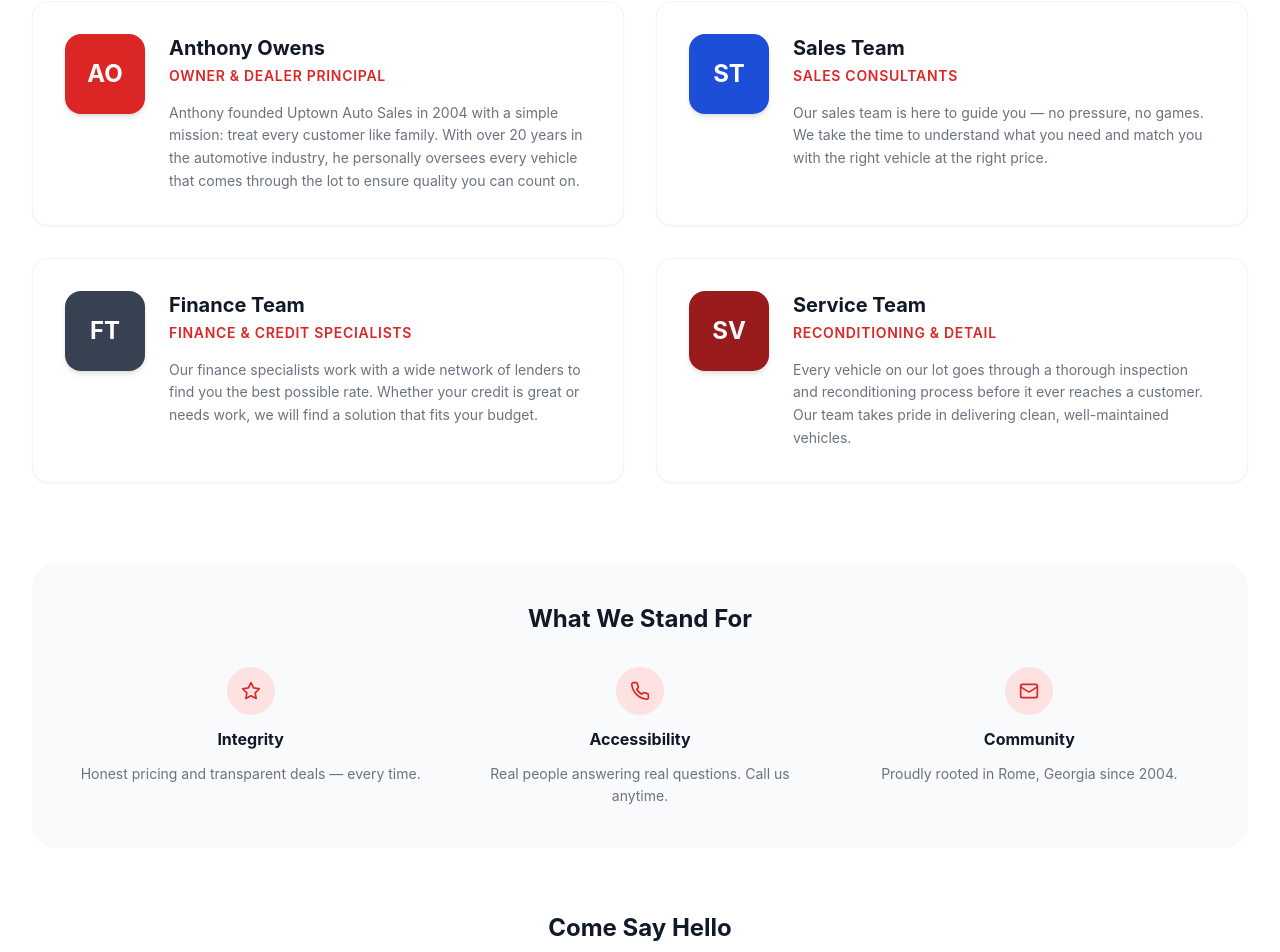
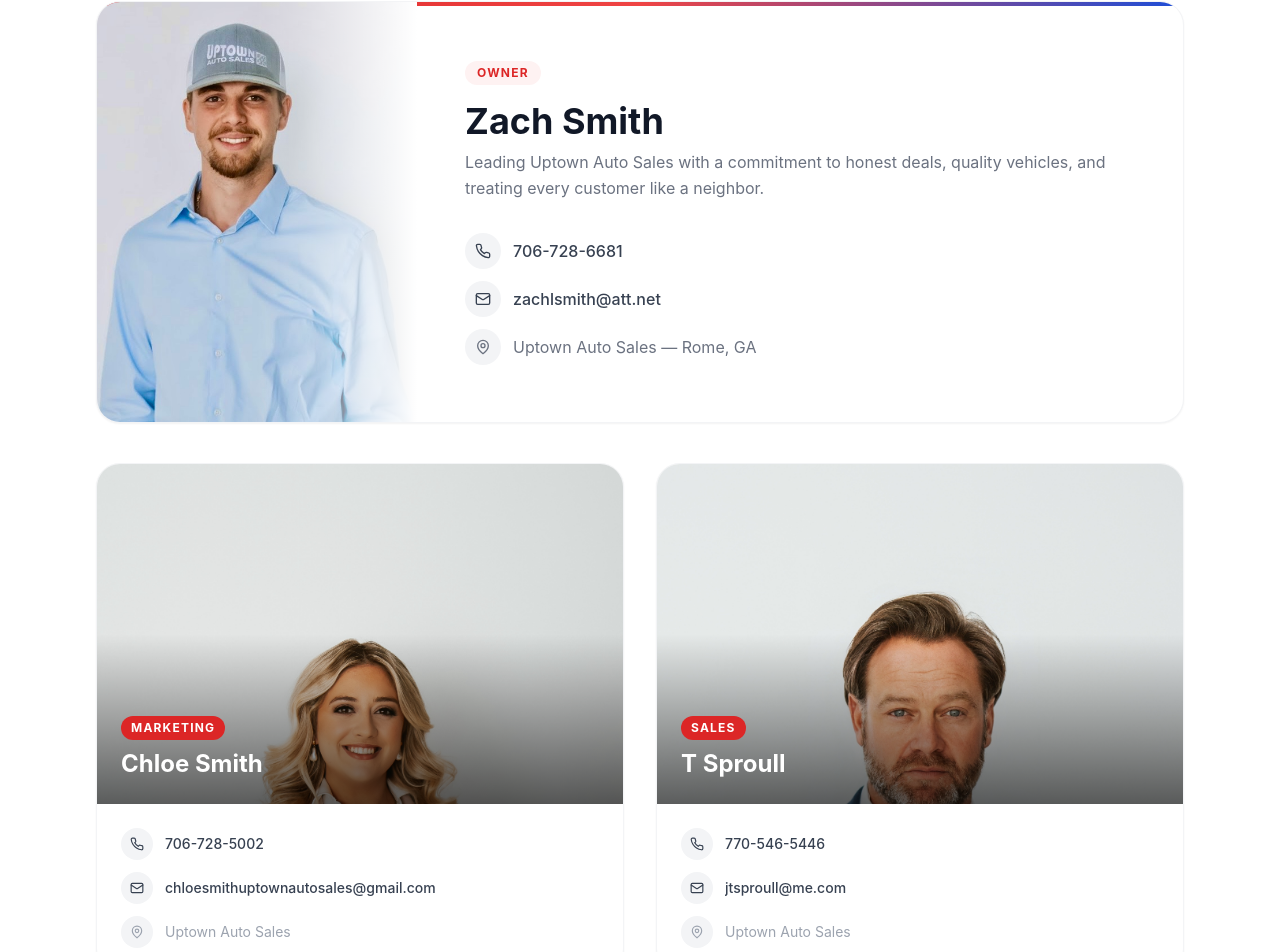
Before and after one commit to 1hxckr1/UptownAutoSales-Website, a React (Vite) app: page /meet-the-team in a window 1280 px wide. Shown: the part 330-1282 px from the top of the page. Built offline with nearby package versions, Linux system fonts and the light colour scheme; no server answers; the database is empty.

Commit message:
Updated MeetTheTeam.tsx

```diff
--- a/src/pages/MeetTheTeam.tsx
+++ b/src/pages/MeetTheTeam.tsx
@@ -1,50 +1,44 @@
-import { Phone, Mail, Star } from 'lucide-react';
+import { Phone, Mail, MapPin, Star, Heart, Users } from 'lucide-react';
 import { Link } from 'react-router-dom';
 
 interface TeamMember {
   name: string;
   title: string;
-  bio: string;
-  photo?: string;
-  initials: string;
-  color: string;
+  photo: string;
+  phone: string;
+  email: string;
+  featured?: boolean;
 }
 
 const team: TeamMember[] = [
   {
-    name: 'Anthony Owens',
-    title: 'Owner & Dealer Principal',
-    bio: 'Anthony founded Uptown Auto Sales in 2004 with a simple mission: treat every customer like family. With over 20 years in the automotive industry, he personally oversees every vehicle that comes through the lot to ensure quality you can count on.',
-    initials: 'AO',
-    color: 'bg-red-600',
+    name: 'Zach Smith',
+    title: 'Owner',
+    photo: '/IMG_1377.jpeg',
+    phone: '706-728-6681',
+    email: 'zachlsmith@att.net',
+    featured: true,
   },
   {
-    name: 'Sales Team',
-    title: 'Sales Consultants',
-    bio: 'Our sales team is here to guide you — no pressure, no games. We take the time to understand what you need and match you with the right vehicle at the right price.',
-    initials: 'ST',
-    color: 'bg-blue-700',
+    name: 'Chloe Smith',
+    title: 'Marketing',
+    photo: '/CE642125-84E8-4CD3-BFAB-2C0CE8119233.jpeg',
+    phone: '706-728-5002',
+    email: 'chloesmithuptownautosales@gmail.com',
   },
   {
-    name: 'Finance Team',
-    title: 'Finance & Credit Specialists',
-    bio: 'Our finance specialists work with a wide network of lenders to find you the best possible rate. Whether your credit is great or needs work, we will find a solution that fits your budget.',
-    initials: 'FT',
-    color: 'bg-gray-700',
-  },
-  {
-    name: 'Service Team',
-    title: 'Reconditioning & Detail',
-    bio: 'Every vehicle on our lot goes through a thorough inspection and reconditioning process before it ever reaches a customer. Our team takes pride in delivering clean, well-maintained vehicles.',
-    initials: 'SV',
-    color: 'bg-red-800',
+    name: 'T Sproull',
+    title: 'Sales',
+    photo: '/IMG_5457.jpeg',
+    phone: '770-546-5446',
+    email: 'jtsproull@me.com',
   },
 ];
 
 export default function MeetTheTeam() {
   return (
     <div className="min-h-screen bg-white pt-24 pb-16">
-      <div className="max-w-7xl mx-auto px-4 sm:px-6 lg:px-8">
+      <div className="max-w-6xl mx-auto px-4 sm:px-6 lg:px-8">
 
         {/* Hero */}
         <div className="text-center mb-16">
@@ -53,26 +47,113 @@ export default function MeetTheTeam() {
             Meet The <span className="text-red-600">Team</span>
           </h1>
           <p className="text-gray-500 text-lg max-w-2xl mx-auto leading-relaxed">
-            The faces behind Uptown Auto Sales. We are a tight-knit group of car people who genuinely care about
-            helping our community get into great vehicles.
+            The faces behind Uptown Auto Sales. We are a tight-knit team who genuinely care about
+            helping our community get into great vehicles at fair prices.
           </p>
         </div>
 
-        {/* Team Grid */}
-        <div className="grid grid-cols-1 md:grid-cols-2 gap-8 mb-20">
-          {team.map((member) => (
+        {/* Featured Owner */}
+        <div className="mb-10">
+          {team.filter(m => m.featured).map((member) => (
             <div
               key={member.name}
-              className="group bg-white border border-gray-100 rounded-2xl shadow-sm hover:shadow-lg transition-all duration-300 overflow-hidden"
+              className="relative bg-white rounded-3xl border border-gray-100 shadow-sm hover:shadow-xl transition-all duration-500 overflow-hidden"
             >
-              <div className="flex items-start gap-6 p-8">
-                <div className={`${member.color} w-20 h-20 rounded-2xl flex-shrink-0 flex items-center justify-center shadow-md group-hover:scale-105 transition-transform duration-300`}>
-                  <span className="text-white text-2xl font-bold">{member.initials}</span>
+              <div className="absolute top-0 left-0 w-full h-1 bg-gradient-to-r from-red-600 via-red-500 to-blue-700" />
+              <div className="flex flex-col md:flex-row items-center gap-0">
+                <div className="w-full md:w-80 flex-shrink-0 relative overflow-hidden" style={{ height: '420px' }}>
+                  <img
+                    src={member.photo}
+                    alt={member.name}
+                    className="w-full h-full object-cover object-top"
+                  />
+                  <div className="absolute inset-0 bg-gradient-to-r from-transparent via-transparent to-white hidden md:block" />
                 </div>
-                <div className="flex-1 min-w-0">
-                  <h3 className="text-xl font-bold text-gray-900 mb-1">{member.name}</h3>
-                  <p className="text-red-600 text-sm font-semibold uppercase tracking-wider mb-4">{member.title}</p>
-                  <p className="text-gray-500 text-sm leading-relaxed">{member.bio}</p>
+                <div className="flex-1 p-8 md:p-12 text-center md:text-left">
+                  <span className="inline-block px-3 py-1 bg-red-50 text-red-600 text-xs font-bold uppercase tracking-widest rounded-full mb-4">
+                    {member.title}
+                  </span>
+                  <h2 className="text-4xl font-bold text-gray-900 mb-2">{member.name}</h2>
+                  <p className="text-gray-500 mb-8 leading-relaxed">
+                    Leading Uptown Auto Sales with a commitment to honest deals, quality vehicles, and treating every customer like a neighbor.
+                  </p>
+                  <div className="space-y-3">
+                    <a
+                      href={`tel:${member.phone.replace(/-/g, '')}`}
+                      className="flex items-center gap-3 text-gray-700 hover:text-red-600 transition-colors group justify-center md:justify-start"
+                    >
+                      <span className="w-9 h-9 rounded-full bg-gray-100 group-hover:bg-red-50 flex items-center justify-center transition-colors flex-shrink-0">
+                        <Phone className="w-4 h-4" />
+                      </span>
+                      <span className="font-medium">{member.phone}</span>
+                    </a>
+                    <a
+                      href={`mailto:${member.email}`}
+                      className="flex items-center gap-3 text-gray-700 hover:text-red-600 transition-colors group justify-center md:justify-start"
+                    >
+                      <span className="w-9 h-9 rounded-full bg-gray-100 group-hover:bg-red-50 flex items-center justify-center transition-colors flex-shrink-0">
+                        <Mail className="w-4 h-4" />
+                      </span>
+                      <span className="font-medium">{member.email}</span>
+                    </a>
+                    <div className="flex items-center gap-3 text-gray-500 justify-center md:justify-start">
+                      <span className="w-9 h-9 rounded-full bg-gray-100 flex items-center justify-center flex-shrink-0">
+                        <MapPin className="w-4 h-4" />
+                      </span>
+                      <span>Uptown Auto Sales — Rome, GA</span>
+                    </div>
+                  </div>
+                </div>
+              </div>
+            </div>
+          ))}
+        </div>
+
+        {/* Rest of Team Grid */}
+        <div className="grid grid-cols-1 md:grid-cols-2 gap-8 mb-20">
+          {team.filter(m => !m.featured).map((member) => (
+            <div
+              key={member.name}
+              className="group bg-white rounded-3xl border border-gray-100 shadow-sm hover:shadow-xl transition-all duration-500 overflow-hidden"
+            >
+              <div className="relative overflow-hidden" style={{ height: '340px' }}>
+                <img
+                  src={member.photo}
+                  alt={member.name}
+                  className="w-full h-full object-cover object-top group-hover:scale-105 transition-transform duration-700"
+                />
+                <div className="absolute inset-0 bg-gradient-to-t from-black/60 via-transparent to-transparent" />
+                <div className="absolute bottom-0 left-0 right-0 p-6">
+                  <span className="inline-block px-2.5 py-1 bg-red-600 text-white text-xs font-bold uppercase tracking-widest rounded-full mb-2">
+                    {member.title}
+                  </span>
+                  <h3 className="text-2xl font-bold text-white">{member.name}</h3>
+                </div>
+              </div>
+              <div className="p-6 space-y-3">
+                <a
+                  href={`tel:${member.phone.replace(/-/g, '')}`}
+                  className="flex items-center gap-3 text-gray-700 hover:text-red-600 transition-colors group/link"
+                >
+                  <span className="w-8 h-8 rounded-full bg-gray-100 group-hover/link:bg-red-50 flex items-center justify-center transition-colors flex-shrink-0">
+                    <Phone className="w-3.5 h-3.5" />
+                  </span>
+                  <span className="font-medium text-sm">{member.phone}</span>
+                </a>
+                <a
+                  href={`mailto:${member.email}`}
+                  className="flex items-center gap-3 text-gray-700 hover:text-red-600 transition-colors group/link"
+                >
+                  <span className="w-8 h-8 rounded-full bg-gray-100 group-hover/link:bg-red-50 flex items-center justify-center transition-colors flex-shrink-0">
+                    <Mail className="w-3.5 h-3.5" />
+                  </span>
+                  <span className="font-medium text-sm truncate">{member.email}</span>
+                </a>
+                <div className="flex items-center gap-3 text-gray-400">
+                  <span className="w-8 h-8 rounded-full bg-gray-100 flex items-center justify-center flex-shrink-0">
+                    <MapPin className="w-3.5 h-3.5" />
+                  </span>
+                  <span className="text-sm">Uptown Auto Sales</span>
                 </div>
               </div>
             </div>
@@ -85,8 +166,8 @@ export default function MeetTheTeam() {
           <div className="grid grid-cols-1 sm:grid-cols-3 gap-8 text-center">
             {[
               { icon: Star, label: 'Integrity', desc: 'Honest pricing and transparent deals — every time.' },
-              { icon: Phone, label: 'Accessibility', desc: 'Real people answering real questions. Call us anytime.' },
-              { icon: Mail, label: 'Community', desc: 'Proudly rooted in Rome, Georgia since 2004.' },
+              { icon: Heart, label: 'Community', desc: 'Proudly rooted in Rome, Georgia and here to serve our neighbors.' },
+              { icon: Users, label: 'No Pressure', desc: 'Real people, real answers. We work for you, not the commission.' },
             ].map(({ icon: Icon, label, desc }) => (
               <div key={label} className="flex flex-col items-center gap-3">
                 <div className="w-12 h-12 rounded-full bg-red-100 flex items-center justify-center">
```
